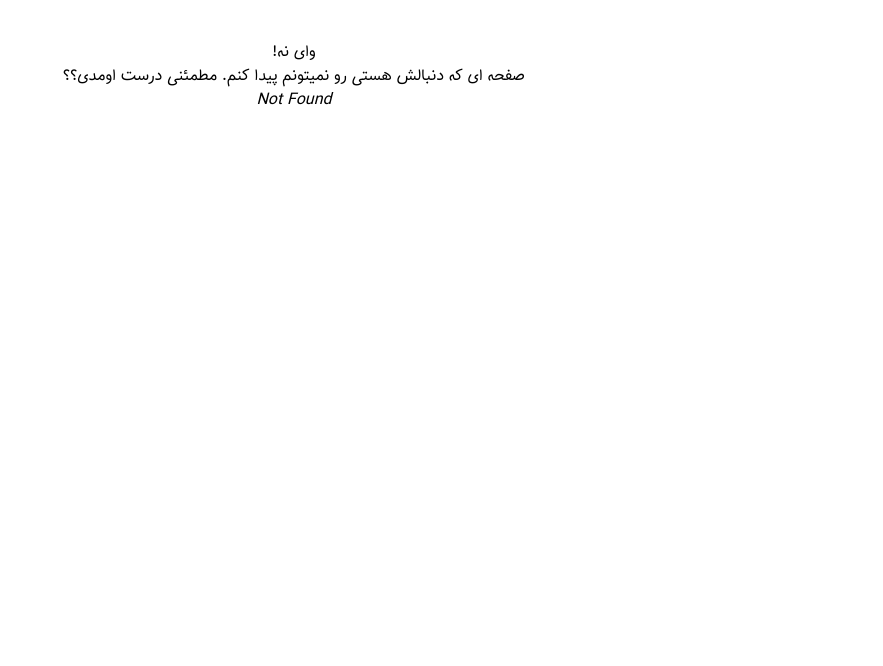
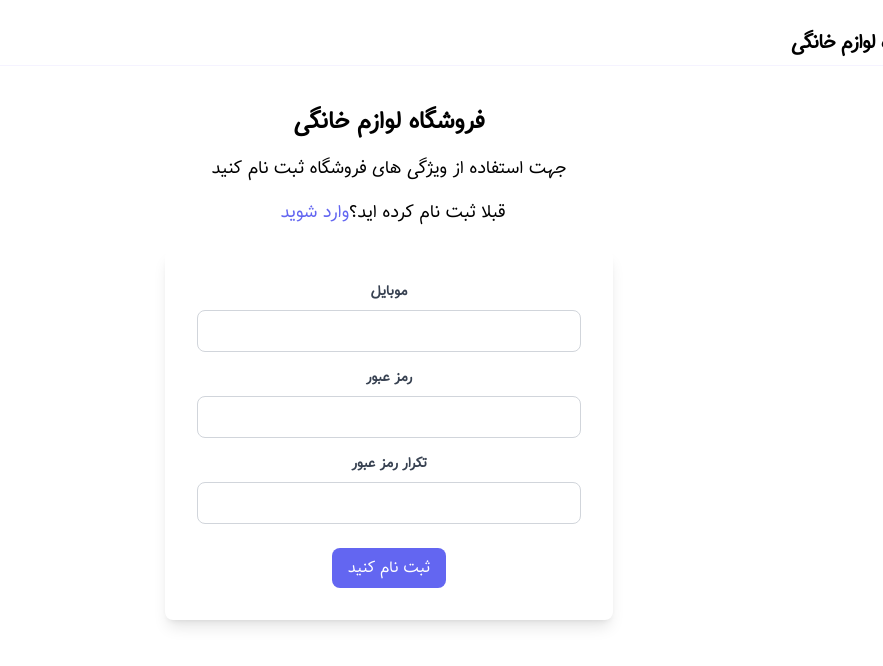
Before and after one commit to Amirhossein47/appliances-store, a React (Vite) app: page /register in a window 1280 px wide. Before the commit this address had no page. Shown: the top 666 px of the page, without its empty margins (397-1280 px from the left). Built offline with nearby package versions, Linux system fonts and the light colour scheme; data requests are answered from the project's data file; a web font is replaced by a local one.

Commit message:
create Login and Register Components

```diff
--- a/package.json
+++ b/package.json
@@ -18,6 +18,7 @@
         "react-paginate": "^8.2.0",
         "react-redux": "^8.0.5",
         "react-router-dom": "^6.10.0",
+        "react-hook-form": "^7.42.1",
         "react-toastify": "^9.1.2"
     },
     "devDependencies": {
--- /dev/null
+++ b/src/components/Login.jsx
@@ -0,0 +1,45 @@
+// import logo from "@assets/images/logo.svg";
+import { Link } from "react-router-dom";
+
+const Login = () => {
+  return (
+    <>
+      <div className=" flex flex-col items-center justify-center  text-center p-4 m-5">
+      <h1 className="text-2xl font-bold mb-4"> فروشگاه لوازم خانگی </h1>
+      <p className="text-lg mb-4">
+        جهت ورود لازم است از طریق موبایل و رمز عبور خود اقدام کنید
+      </p>
+      <p className="text-lg mb-6">
+        قبلا ثبت نام نکرده اید؟
+        <Link to="/register" className="text-indigo-500 hover:underline ml-2">ثبت نام کنید</Link>
+      </p>
+
+      <div className="bg-white p-8 rounded-lg shadow-lg max-w-md w-full">
+        <form>
+          <div className="mb-4">
+            <label className="block text-gray-700 text-sm font-bold mb-2">موبایل</label>
+            <input
+              type="text"
+              className="w-full px-3 py-2 border border-gray-300 rounded-lg focus:outline-none focus:border-indigo-500"
+            />
+          </div>
+          <div className="mb-4">
+            <label className="block text-gray-700 text-sm font-bold mb-2">رمز عبور</label>
+            <input
+              type="password"
+              className="w-full px-3 py-2 border border-gray-300 rounded-lg focus:outline-none focus:border-indigo-500"
+            />
+          </div>
+          <div className="text-center mt-6">
+            <button type="submit" className="bg-indigo-500 text-white px-4 py-2 rounded-lg hover:bg-indigo-600 focus:outline-none focus:bg-indigo-600">
+              وارد شوید
+            </button>
+          </div>
+        </form>
+      </div>
+    </div>
+    </>
+  );
+};
+
+export default Login;
--- a/src/components/NavBar.jsx
+++ b/src/components/NavBar.jsx
@@ -17,19 +17,26 @@ const Navbar = () => {
           </h1>
         </Link>
         <div>
+
           <Link to="/cart" className="relative">
             <i
               className="fa fa-cart-arrow-down text-palette-primary m-auto"
               style={{ fontSize: "30px" }}
             ></i>
             {cart.length === 0 ? null : (
-              <div className="absolute top-0 right-0 text-xs bg-yellow-300 text-gray-900 font-semibold rounded-full py-1 px-2 transform translate-x-6 -translate-y-4">
+              <div className="absolute top-0 right-0 text-xs bg-yellow-300 text-gray-900 font-semibold rounded-full py-1 px-2 transform translate-x-5 -translate-y-4">
                 <CustomNumeralNumericFormat
                   value={cart.length}
                   thousandSeparator=","
                 />
               </div>
             )}
+          </Link>
+          <Link to="/login" className="relative">
+            <i
+              className="fa fa-sign-in text-palette-primary mx-5"
+              style={{ fontSize: "30px" }}
+            ></i>
           </Link>
         </div>
       </div>
--- /dev/null
+++ b/src/components/Register.jsx
@@ -0,0 +1,104 @@
+import { useForm } from "react-hook-form";
+import { Link } from "react-router-dom";
+const Register = () => {
+  const {
+    register,
+    handleSubmit,
+    watch,
+    formState: { errors },
+  } = useForm();
+  const onSubmit = (data) => console.log(data);
+  return (
+    <>
+      <div className="text-center mt-10">
+      <h1 className="text-2xl font-bold mb-4"> فروشگاه لوازم خانگی </h1>
+      <p className="text-lg mb-4">
+        جهت استفاده از ویژگی های   فروشگاه  ثبت نام کنید
+      </p>
+      <p className="text-lg mb-6">
+        قبلا ثبت نام کرده اید؟
+        <Link to="/login" className="text-indigo-500 hover:underline ml-2">
+          وارد شوید
+        </Link>
+      </p>
+
+      <div className="bg-white p-8 rounded-lg shadow-lg max-w-md w-full mx-auto">
+        <form onSubmit={handleSubmit(onSubmit)}>
+          <div className="mb-4">
+            <label className="block text-gray-700 text-sm font-bold mb-2">موبایل</label>
+            <input
+              {...register("mobile", {
+                required: "موبایل الزامی است",
+                minLength: 11,
+                maxLength: 11,
+              })}
+              className={`w-full px-3 py-2 border border-gray-300 rounded-lg focus:outline-none focus:border-indigo-500 ${
+                errors.mobile && "border-red-500"
+              }`}
+            />
+            {errors.mobile && errors.mobile.type === "required" && (
+              <p className="text-red-500 text-sm mt-1">
+                {errors.mobile?.message}
+              </p>
+            )}
+            {errors.mobile && (errors.mobile.type === "minLength" || errors.mobile.type === "maxLength") && (
+              <p className="text-red-500 text-sm mt-1">
+                موبایل باید 11 رقم باشد
+              </p>
+            )}
+          </div>
+          <div className="mb-4">
+            <label className="block text-gray-700 text-sm font-bold mb-2">رمز عبور</label>
+            <input
+              {...register("password", { required: "رمز عبور الزامی است" })}
+              type="password"
+              className={`w-full px-3 py-2 border border-gray-300 rounded-lg focus:outline-none focus:border-indigo-500 ${
+                errors.password && "border-red-500"
+              }`}
+            />
+            {errors.password && (
+              <p className="text-red-500 text-sm mt-1">
+                {errors.password?.message}
+              </p>
+            )}
+          </div>
+          <div className="mb-4">
+            <label className="block text-gray-700 text-sm font-bold mb-2">تکرار رمز عبور</label>
+            <input
+              {...register("confirmPassword", {
+                required: "تکرار رمز عبور الزامی است",
+                validate: (value) => {
+                  if (watch("password") !== value) {
+                    return "عدم تطابق با رمز عبور وارد شده";
+                  }
+                },
+              })}
+              type="password"
+              className={`w-full px-3 py-2 border border-gray-300 rounded-lg focus:outline-none focus:border-indigo-500 ${
+                errors.confirmPassword && "border-red-500"
+              }`}
+            />
+            {errors.confirmPassword && errors.confirmPassword.type === "required" && (
+              <p className="text-red-500 text-sm mt-1">
+                {errors.confirmPassword?.message}
+              </p>
+            )}
+            {errors.confirmPassword && errors.confirmPassword.type === "validate" && (
+              <p className="text-red-500 text-sm mt-1">
+                {errors.confirmPassword?.message}
+              </p>
+            )}
+          </div>
+          <div className="text-center mt-6">
+            <button type="submit" className="bg-indigo-500 text-white px-4 py-2 rounded-lg hover:bg-indigo-600 focus:outline-none focus:bg-indigo-600">
+              ثبت نام کنید
+            </button>
+          </div>
+        </form>
+      </div>
+    </div>
+    </>
+  );
+};
+
+export default Register;
--- a/src/main.jsx
+++ b/src/main.jsx
@@ -12,6 +12,10 @@ import ProductDetails from "./components/ProductDetails";
 
 import "react-toastify/dist/ReactToastify.css";
 import CartTable from "./components/CartTable";
+import Login from "./components/Login";
+import Register from './components/Register';
+
+
 
 const router = createBrowserRouter([
   {
@@ -35,6 +39,22 @@ const router = createBrowserRouter([
       </MainLayout>
     ),
   },
+  {
+    path: "/login",
+    element: (
+      <MainLayout>
+        <Login />
+      </MainLayout>
+    ),
+  },
+  {
+    path: "/register",
+    element: (
+      <MainLayout>
+        <Register />
+      </MainLayout>
+    ),
+  },
 ]);
 
 createRoot(document.getElementById("root")).render(
```
Also changed, not shown: 1 other file (tests, documents, lock files or other folders).
